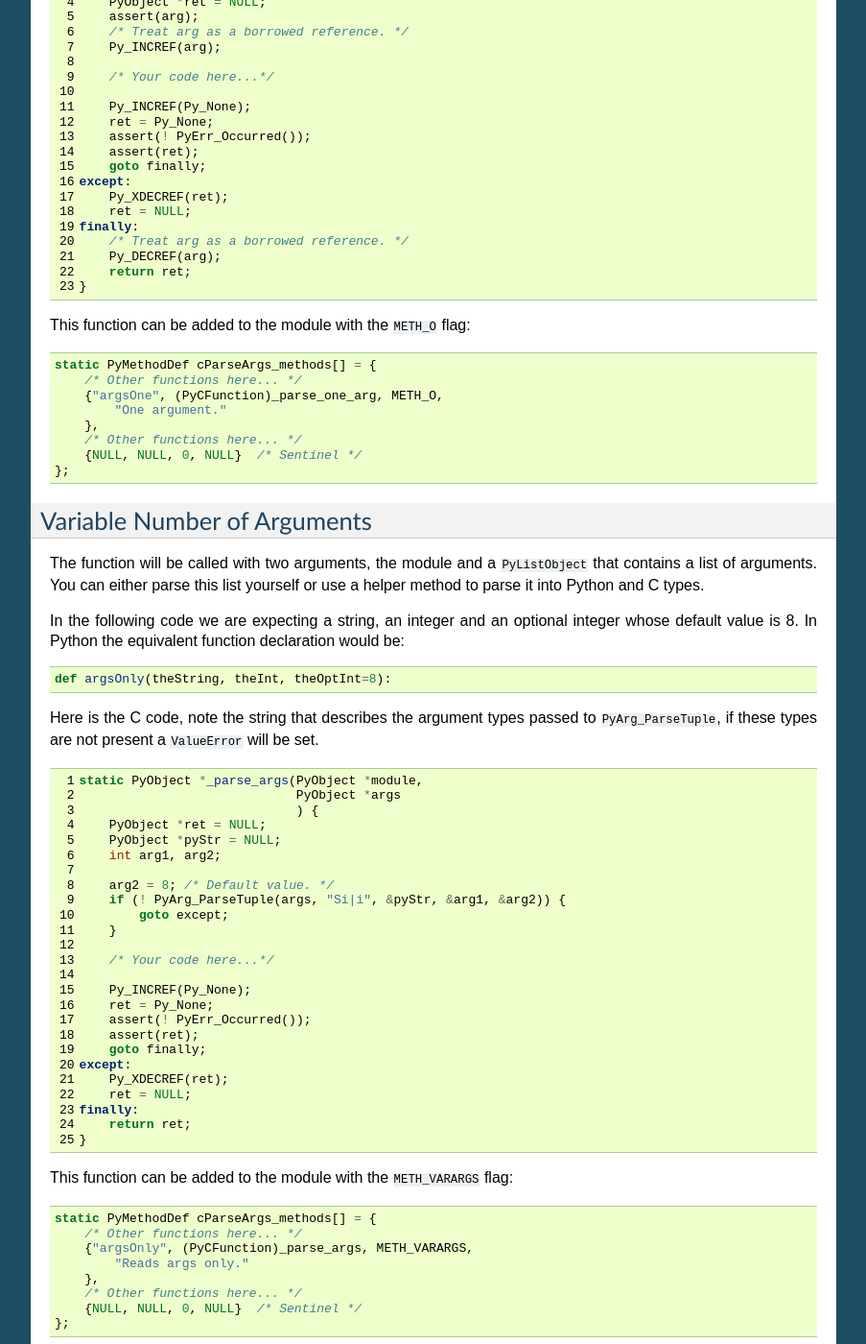
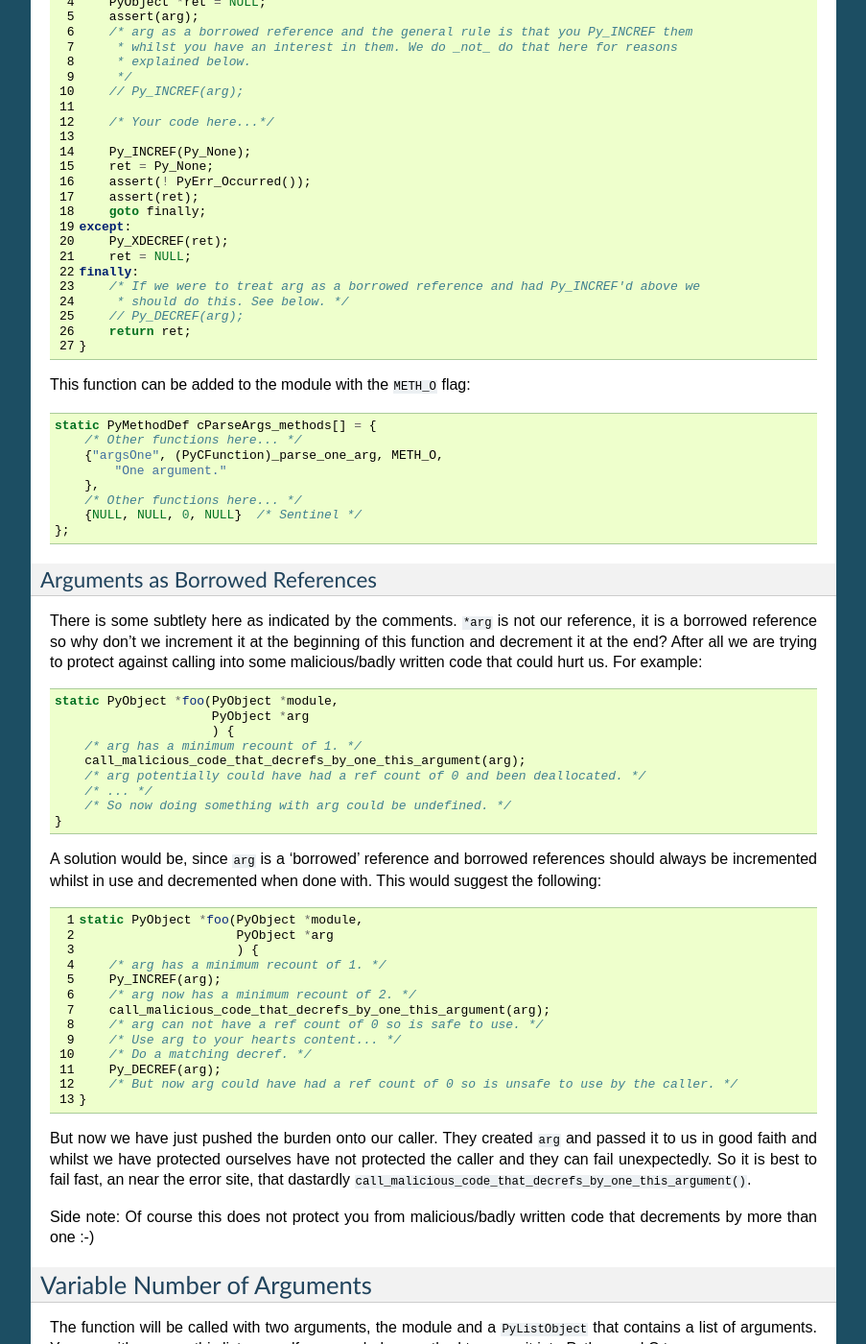
Before and after one commit to paulross/PythonExtensionPatterns, a Sphinx documentation site: the page built from doc/sphinx/source/parsing_arguments.rst, in a window 1280 px wide and 1400 px high, scrolled down 893 px. Shown: the whole window at 96% size, without its empty margins (198-1101 px from the left). Built offline with Sphinx 7.4.7, drawn with Linux system fonts in a browser that asks for light colours; some of the changed text lies outside the part shown.

Commit message:
Clarify proceedure with given arguments that are actually borrowed references.

```diff
--- a/doc/sphinx/source/parsing_arguments.rst
+++ b/doc/sphinx/source/parsing_arguments.rst
@@ -62,8 +62,11 @@ There is no parsing required here, a single ``PyObject`` is expected:
                                     ) {
         PyObject *ret = NULL;
         assert(arg);
-        /* Treat arg as a borrowed reference. */
-        Py_INCREF(arg);
+        /* arg as a borrowed reference and the general rule is that you Py_INCREF them
+         * whilst you have an interest in them. We do _not_ do that here for reasons
+         * explained below.
+         */
+        // Py_INCREF(arg);
 
         /* Your code here...*/
 
@@ -76,8 +79,9 @@ There is no parsing required here, a single ``PyObject`` is expected:
         Py_XDECREF(ret);
         ret = NULL;
     finally:
-        /* Treat arg as a borrowed reference. */
-        Py_DECREF(arg);
+        /* If we were to treat arg as a borrowed reference and had Py_INCREF'd above we
+         * should do this. See below. */
+        // Py_DECREF(arg);
         return ret;
     }
 
@@ -93,6 +97,46 @@ This function can be added to the module with the ``METH_O`` flag:
         /* Other functions here... */
         {NULL, NULL, 0, NULL}  /* Sentinel */
     };
+
+^^^^^^^^^^^^^^^^^^^^^^^^^^^^^^^^
+Arguments as Borrowed References
+^^^^^^^^^^^^^^^^^^^^^^^^^^^^^^^^
+
+There is some subtlety here as indicated by the comments. ``*arg`` is not our reference, it is a borrowed reference so why don't we increment it at the beginning of this function and decrement it at the end? After all we are trying to protect against calling into some malicious/badly written code that could hurt us. For example:
+
+.. code-block:: c
+
+    static PyObject *foo(PyObject *module,
+                         PyObject *arg
+                         ) {
+        /* arg has a minimum recount of 1. */
+        call_malicious_code_that_decrefs_by_one_this_argument(arg);
+        /* arg potentially could have had a ref count of 0 and been deallocated. */
+        /* ... */
+        /* So now doing something with arg could be undefined. */
+    }
+
+A solution would be, since ``arg`` is a 'borrowed' reference and borrowed references should always be incremented whilst in use and decremented when done with. This would suggest the following:
+
+.. code-block:: c
+
+    static PyObject *foo(PyObject *module,
+                         PyObject *arg
+                         ) {
+        /* arg has a minimum recount of 1. */
+        Py_INCREF(arg);
+        /* arg now has a minimum recount of 2. */
+        call_malicious_code_that_decrefs_by_one_this_argument(arg);
+        /* arg can not have a ref count of 0 so is safe to use. */
+        /* Use arg to your hearts content... */
+        /* Do a matching decref. */
+        Py_DECREF(arg);
+        /* But now arg could have had a ref count of 0 so is unsafe to use by the caller. */
+    }
+
+But now we have just pushed the burden onto our caller. They created ``arg`` and passed it to us in good faith and whilst we have protected ourselves have not protected the caller and they can fail unexpectedly. So it is best to fail fast, an near the error site, that dastardly ``call_malicious_code_that_decrefs_by_one_this_argument()``.
+
+Side note: Of course this does not protect you from malicious/badly written code that decrements by more than one :-)
 
 ----------------------------------------------------
 Variable Number of Arguments
```
